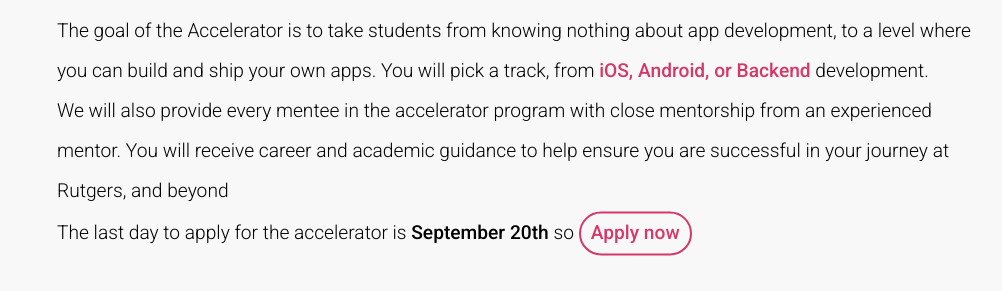
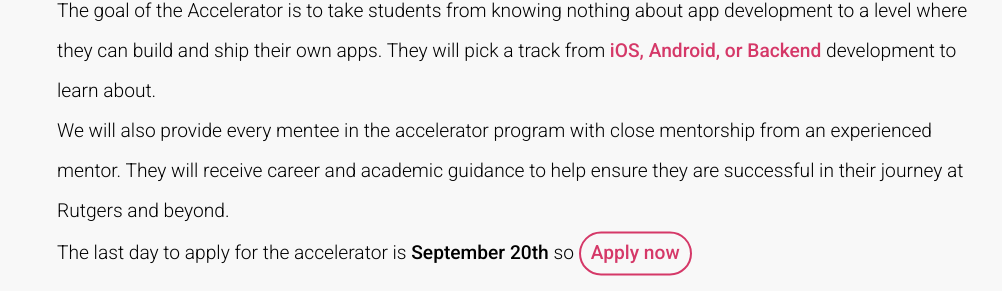
Before and after one commit to RutgersMobileApplicationDevelopment/website, a plain HTML site: page accelerator.html in a window 1280 px wide. Shown: the part 263-554 px from the top of the page, without its empty margins (136-1138 px from the left). Drawn offline with Linux system fonts and the light colour scheme.

Commit message:
Update accelerator.html
Fix grammar in accelerator page

```diff
--- a/accelerator.html
+++ b/accelerator.html
@@ -30,11 +30,11 @@
         <div class="content">
           <h1>The Mission</h1>
           <p>
-            The goal of the Accelerator is to take students from knowing nothing about app development, to a level where you can
-            build and ship your own apps. You will pick a track, from <span class="highlight-red">iOS, Android, or Backend</span> development.
+            The goal of the Accelerator is to take students from knowing nothing about app development to a level where they can
+            build and ship their own apps. They will pick a track from <span class="highlight-red">iOS, Android, or Backend</span> development to learn about.
             <br>
             We will also provide every mentee in the accelerator program with close mentorship from an experienced mentor.
-            You will receive career and academic guidance to help ensure you are successful in your journey at Rutgers, and beyond
+            They will receive career and academic guidance to help ensure they are successful in their journey at Rutgers and beyond.
             <br>
             The last day to apply for the accelerator is <span class="highlight">September 20th</span> so <a href="https://forms.gle/GTgVmPwzDub4o26C6" target="_blank" class="page-link">Apply now</a>
           </p>
```
